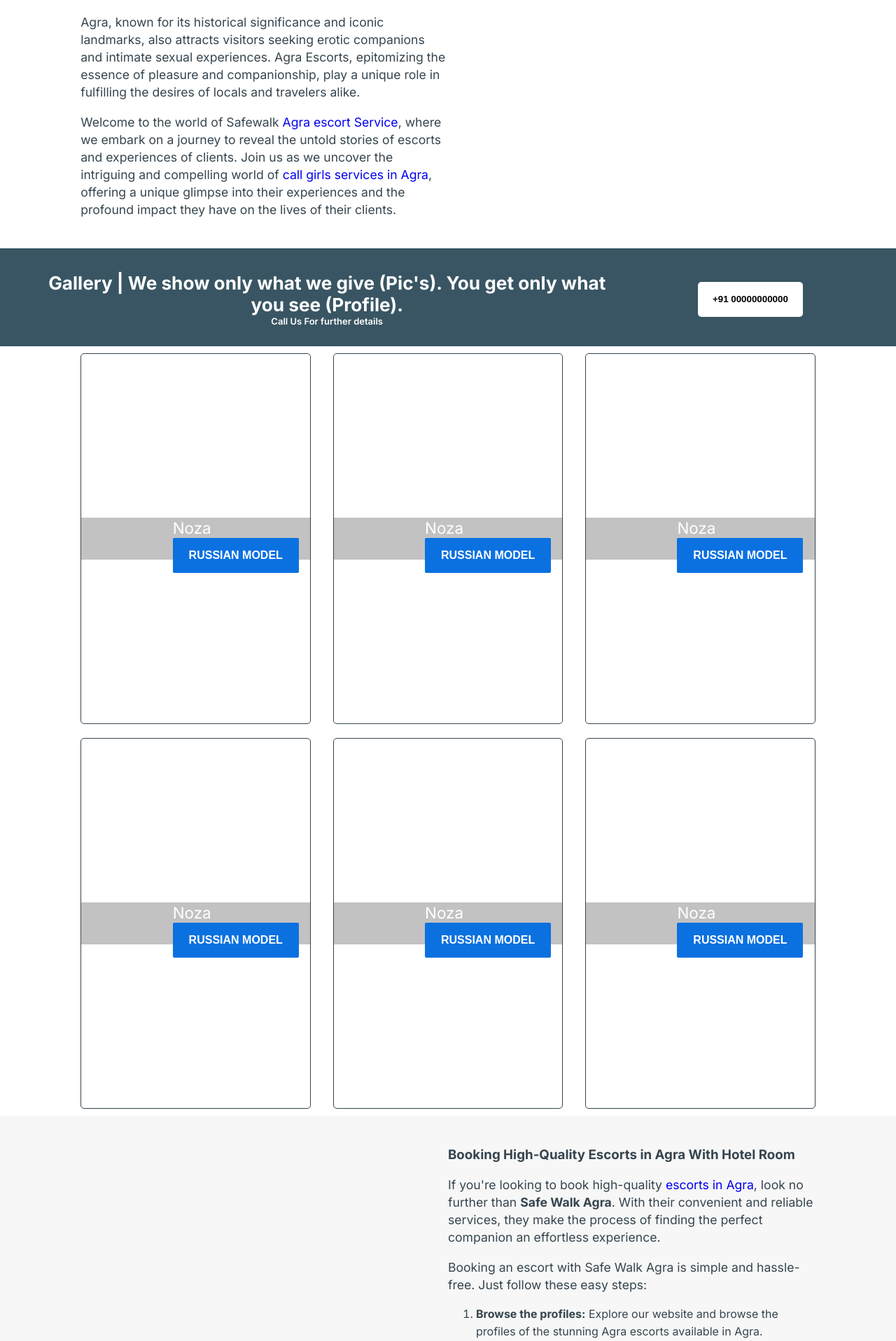
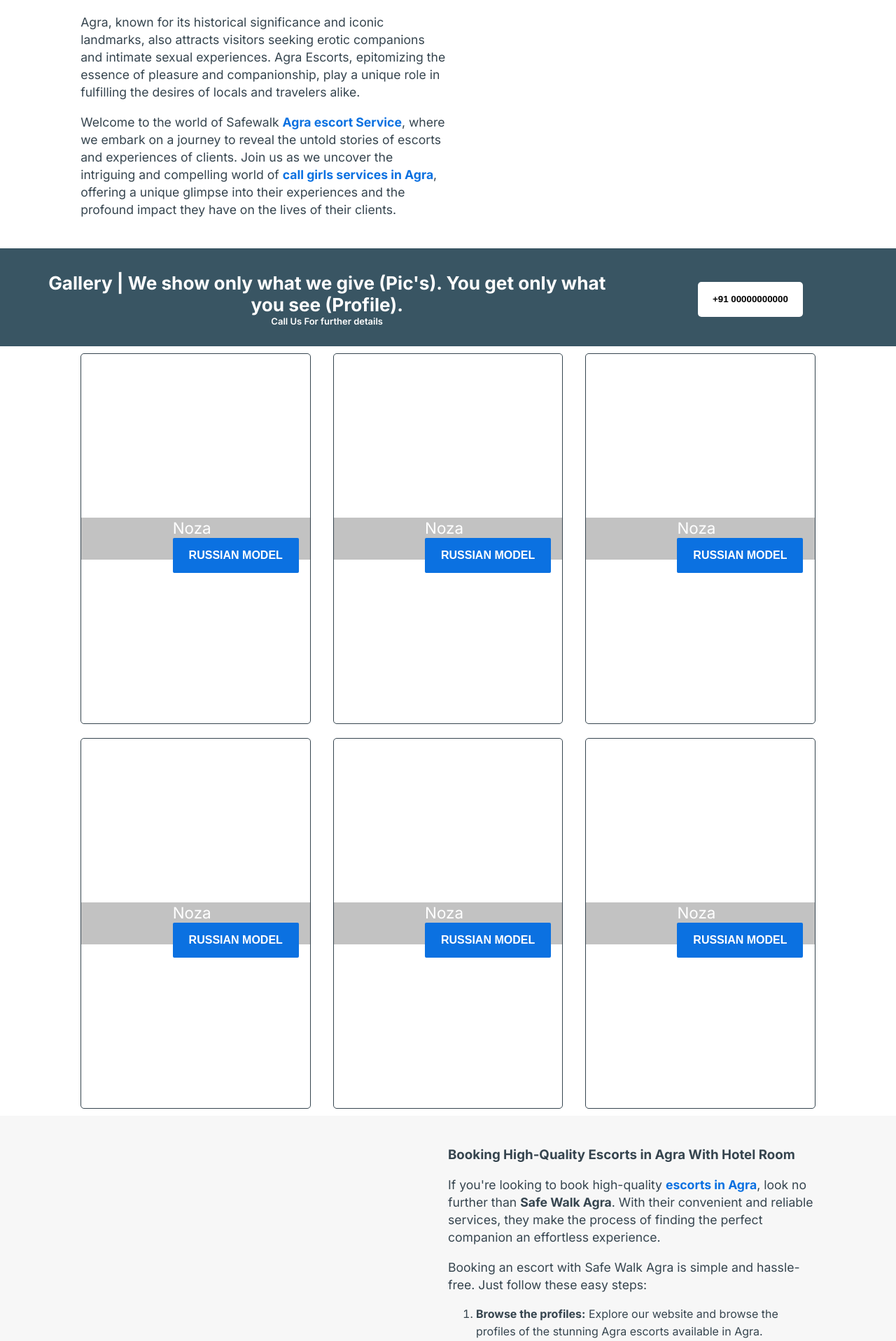
Before and after one commit to lazydesigner/safewalkagra, a PHP site: page / in a window 1280 px wide. Shown: the part 1739-3656 px from the top of the page at 70% size. Run offline with PHP 8.4, Linux system fonts and the light colour scheme.

Commit message:
initial commit

```diff
--- a/css/index.css
+++ b/css/index.css
@@ -57,6 +57,9 @@
     font-weight: 900;
     color: white;
     width: 70%;
+}
+.content-section a{
+    font-weight: bold;color: var(--link-color);
 }
 .small-div-to-contact .below-text h3{margin: 0;}
 .small-div-to-contact .below-text p{margin: 0;font-size: small;font-weight: 600;}
```
